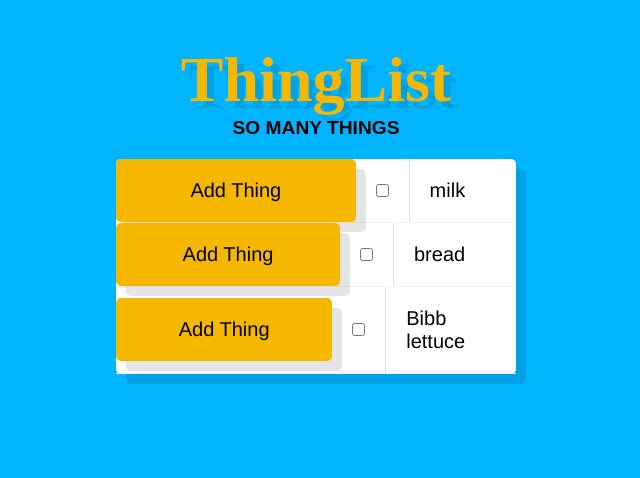
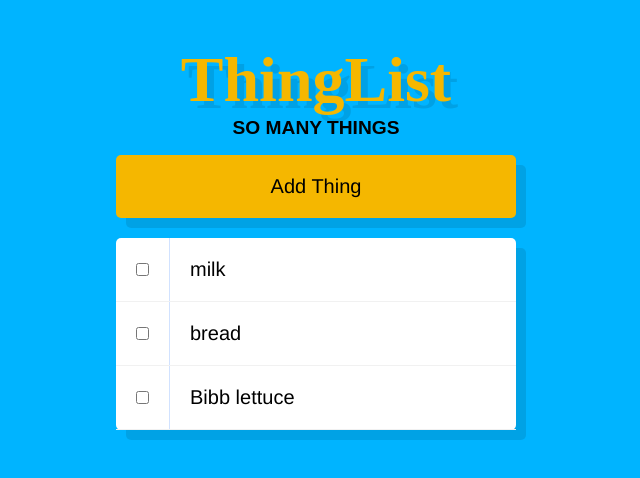
Before and after one commit to bwood21/Thing-List, a React (Create React App) app: page / in a window 1280 px wide. Shown: the top 478 px of the page, without its empty margins (324-964 px from the left). Built offline with nearby package versions, Linux system fonts and the light colour scheme; a web font is replaced by a local one.

Commit message:
Fix error from 'class' instead of 'className'

```diff
--- a/src/App.css
+++ b/src/App.css
@@ -1,3 +1,22 @@
 body {
   background:#00b4ff
 }
+
+button.add-thing,
+button.github {
+  background-color: #F5B700;
+  border: 0;
+  border-radius: 5px;
+  width: 400px;
+  display: block;
+  margin: 0 auto;
+  padding: 20px;
+  -webkit-transition: background 0.2s;
+  -o-transition: background 0.2s;
+  transition: background 0.2s;
+  font-family: 'helvetica neue', sans-serif;
+  font-size: 20px;
+  font-weight: 200;
+  -webkit-box-shadow: 10px 10px 0 rgba(0,0,0,0.1);
+          box-shadow: 10px 10px 0 rgba(0,0,0,0.1);
+}
--- a/src/App.js
+++ b/src/App.js
@@ -13,14 +13,21 @@ class App extends Component {
     }
   }
 
-  addThing(){
-
+  addThing = () => {
+    const things = this.state.things
+    const thing = {
+      id:`thing-${Date.now()}`,
+      name:'',
+    }
+    things[thing.id] = thing
+    this.setState({things})
   }
 
   render() {
     return (
       <div className="App">
           <Header/>
+          <button className="add-thing">Add Thing</button>
           <ThingList things={this.state.things}/>
       </div>
     );
--- a/src/Thing.css
+++ b/src/Thing.css
@@ -65,24 +65,7 @@ input[type="checkbox"] {
   color: #AD343E;
 }
 
-button.add-thing,
-button.github {
-  background-color: #F5B700;
-  border: 0;
-  border-radius: 5px;
-  width: 400px;
-  display: block;
-  margin: 0 auto;
-  padding: 20px;
-  -webkit-transition: background 0.2s;
-  -o-transition: background 0.2s;
-  transition: background 0.2s;
-  font-family: 'helvetica neue', sans-serif;
-  font-size: 20px;
-  font-weight: 200;
-  -webkit-box-shadow: 10px 10px 0 rgba(0,0,0,0.1);
-          box-shadow: 10px 10px 0 rgba(0,0,0,0.1);
-}
+
 
 button.logout {
   cursor: pointer;
--- a/src/Thing.js
+++ b/src/Thing.js
@@ -4,7 +4,7 @@ import './Thing.css'
 const Thing = ({ thing }) => {
   return (
     <li className="Thing">
-      <button class="add-thing">Add Thing</button>
+
       <input type="checkbox" value="on" />
       <div className="details">
         <div className="name">
```
Also changed, not shown: 1 other file (tests, documents, lock files or other folders).
